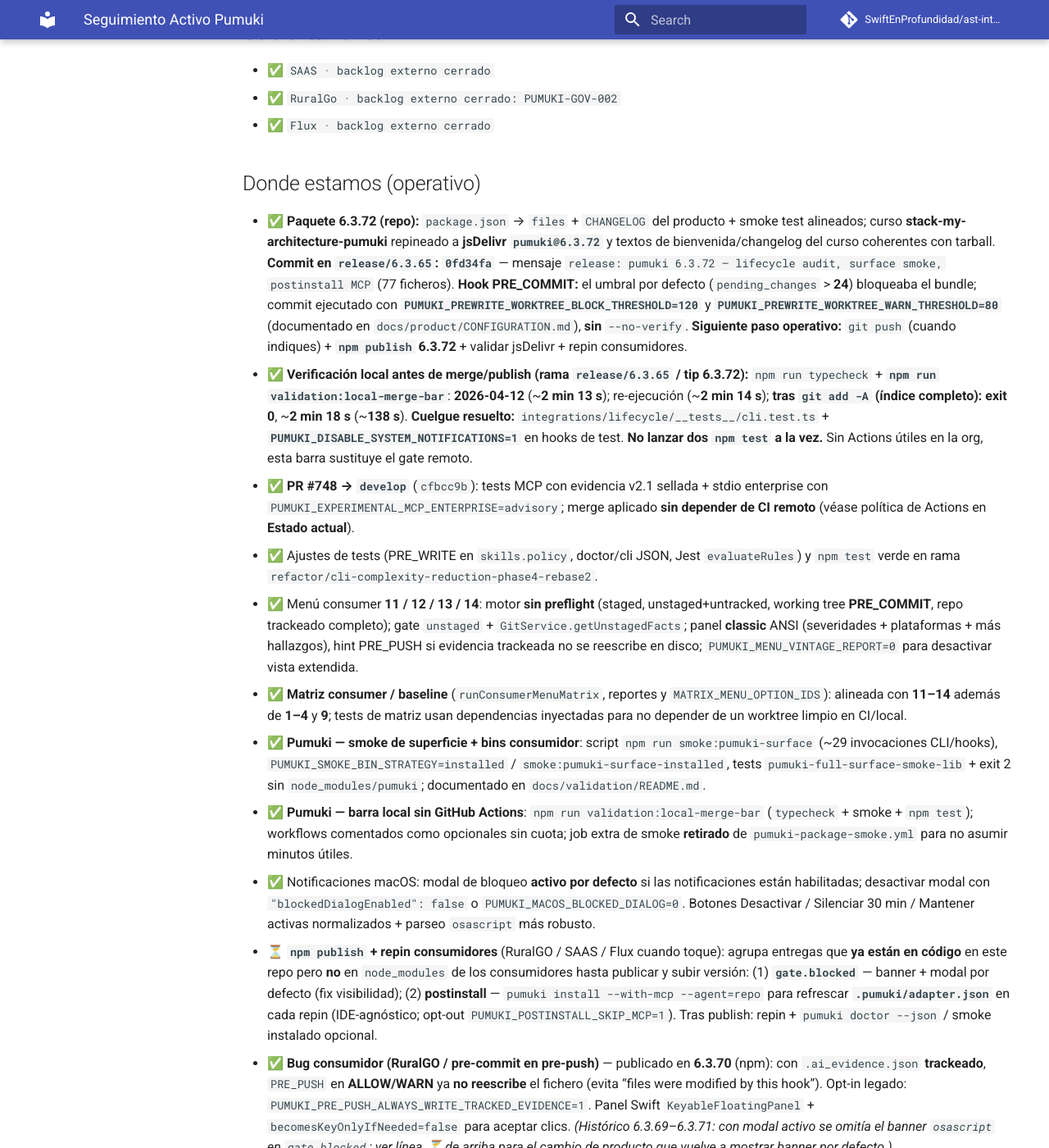
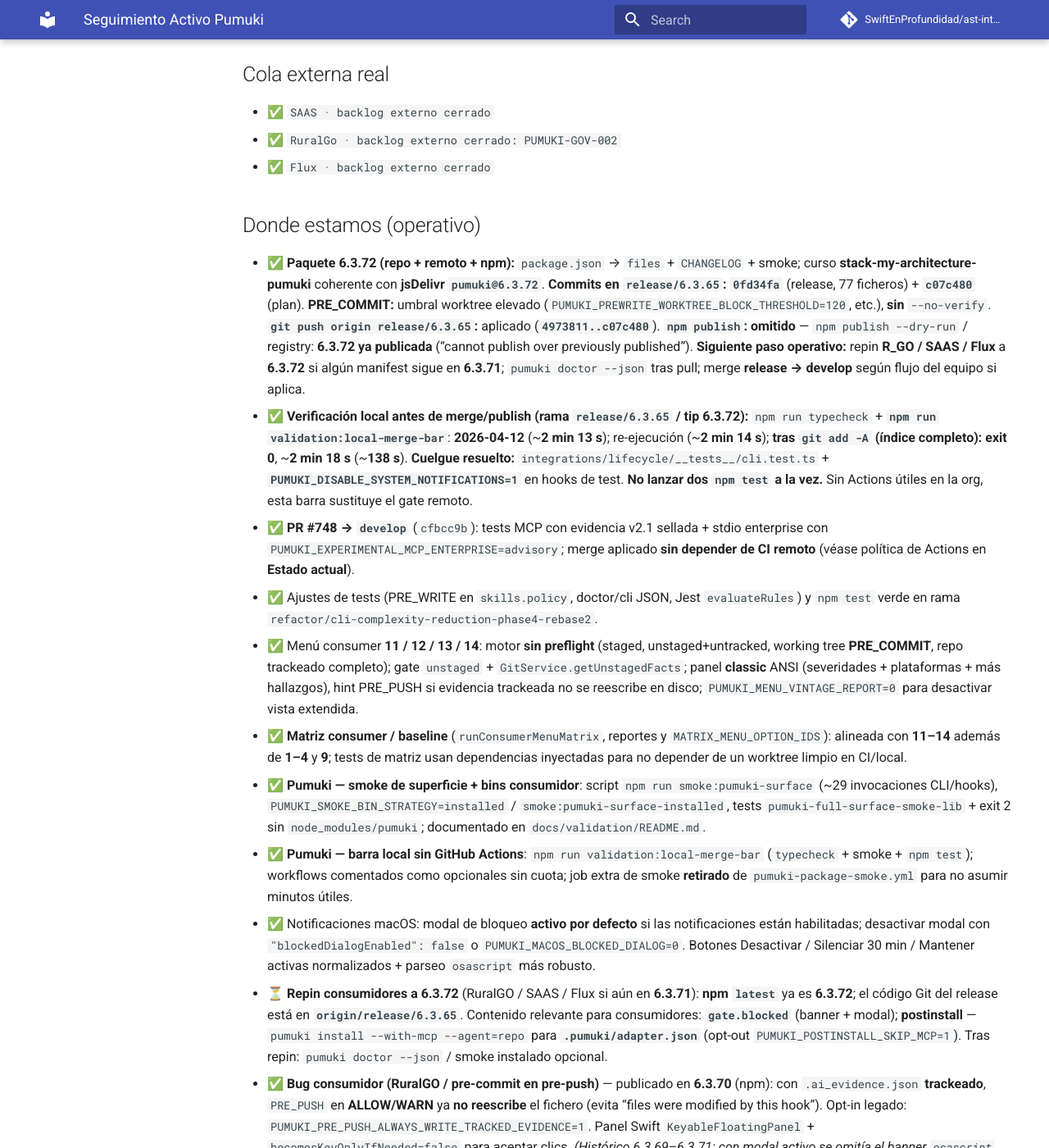
Before and after one commit to SwiftEnProfundidad/ast-intelligence-hooks, an MkDocs documentation site: the page built from docs/tracking/plan-activo-de-trabajo.md, in a window 1280 px wide and 1400 px high, scrolled down 1240 px. Shown: the whole window at 82% size. Built offline with MkDocs 1.6.1 and Material for MkDocs 9.7.7, drawn with Linux system fonts in a browser that asks for light colours; comment, search, counter and statistics services are not loaded; some of the changed text lies outside the part shown.

Commit message:
docs(tracking): push release/6.3.65 to origin; npm 6.3.72 already published

```diff
--- a/docs/tracking/plan-activo-de-trabajo.md
+++ b/docs/tracking/plan-activo-de-trabajo.md
@@ -20,7 +20,7 @@
 - Detalle operativo: ver **Prioridad ordenada** (abajo); **exactamente una** fila `🚧` mientras el charter RuralGO esté abierto.
 - Origen: `ast-intelligence-hooks`
 - Contexto: este archivo vive en el repo **Pumuki** pero el orden incluye **impacto en consumidores** (RuralGO, SAAS, Flux) cuando el ciclo de release lo exige; no es “solo un repo”, es el **espejo operativo** acordado en `AGENTS.md`.
-- Línea **6.3.72** (repo, pendiente `npm publish`): tarball amplía `files` con **AGENTS.md**, **CHANGELOG.md** y **`docs/tracking/plan-curso-pumuki-stack-my-architecture.md`**; **CHANGELOG** / **RELEASE_NOTES** consolidan también postinstall `--with-mcp --agent=repo`, modal **NSAlert**, smoke de superficie y **`validation:local-merge-bar`**. **6.3.71** (npm publicado): INC-069 + `operational_hints` + remediaciones compartidas + `PUMUKI_GATE_SCOPE_PATH_PREFIXES` + `doctor --parity`; **6.3.70** PRE_PUSH sin mutar evidencia trackeada ALLOW/WARN + modal macOS; **6.3.69** modal + stderr `gate.blocked` + git-flow/worktree en hooks; **6.3.68** PRE_WRITE encadenado + adapter por defecto; **6.3.65+** orden con pre-commit.com + `exec`.
+- Línea **6.3.72** (**npm `latest` = 6.3.72**, registry comprobado; **no** re-publicar misma semver): tarball amplía `files` con **AGENTS.md**, **CHANGELOG.md** y **`docs/tracking/plan-curso-pumuki-stack-my-architecture.md`**; **CHANGELOG** / **RELEASE_NOTES** consolidan también postinstall `--with-mcp --agent=repo`, modal **NSAlert**, smoke de superficie y **`validation:local-merge-bar`**. **Git:** `origin/release/6.3.65` incluye commits **`0fd34fa`** (release) + **`c07c480`** (tracking). **6.3.71** (npm anterior): INC-069 + `operational_hints` + remediaciones compartidas + `PUMUKI_GATE_SCOPE_PATH_PREFIXES` + `doctor --parity`; **6.3.70** PRE_PUSH sin mutar evidencia trackeada ALLOW/WARN + modal macOS; **6.3.69** modal + stderr `gate.blocked` + git-flow/worktree en hooks; **6.3.68** PRE_WRITE encadenado + adapter por defecto; **6.3.65+** orden con pre-commit.com + `exec`.
 - Estado global: **sin tareas PUMUKI-2xx abiertas en este espejo**; repin **6.3.71** en **R_GO**, **SAAS**, **Flux_training** en **remoto** (`package.json` + lockfile). Tras `git pull`, validar `pumuki doctor --json` (versión efectiva **6.3.71**). **R_GO `main`** puede seguir por detrás de `develop`; promoción a `main` es release aparte.
 - **CI (GitHub Actions):** la org **no** tiene cuota útil para Actions → los workflows remotos **no son operativos** ni bloquean el flujo: **merge cuando toque**, con calidad asegurada en **local** (hooks Pumuki, `npm run validation:local-merge-bar` o `npm test` / `npm run test:mcp` según alcance, etc.).
 
@@ -32,7 +32,7 @@
 
 ## Donde estamos (operativo)
 
-- ✅ **Paquete 6.3.72 (repo):** `package.json` → `files` + `CHANGELOG` del producto + smoke test alineados; curso **stack-my-architecture-pumuki** repineado a **jsDelivr `pumuki@6.3.72`** y textos de bienvenida/changelog del curso coherentes con tarball. **Commit en `release/6.3.65`:** **`0fd34fa`** — mensaje `release: pumuki 6.3.72 — lifecycle audit, surface smoke, postinstall MCP` (77 ficheros). **Hook PRE_COMMIT:** el umbral por defecto (`pending_changes` > **24**) bloqueaba el bundle; commit ejecutado con **`PUMUKI_PREWRITE_WORKTREE_BLOCK_THRESHOLD=120`** y **`PUMUKI_PREWRITE_WORKTREE_WARN_THRESHOLD=80`** (documentado en `docs/product/CONFIGURATION.md`), **sin** `--no-verify`. **Siguiente paso operativo:** `git push` (cuando indiques) + **`npm publish`** **6.3.72** + validar jsDelivr + repin consumidores.
+- ✅ **Paquete 6.3.72 (repo + remoto + npm):** `package.json` → `files` + `CHANGELOG` + smoke; curso **stack-my-architecture-pumuki** coherente con **jsDelivr `pumuki@6.3.72`**. **Commits en `release/6.3.65`:** **`0fd34fa`** (release, 77 ficheros) + **`c07c480`** (plan). **PRE_COMMIT:** umbral worktree elevado (`PUMUKI_PREWRITE_WORKTREE_BLOCK_THRESHOLD=120`, etc.), **sin** `--no-verify`. **`git push origin release/6.3.65`:** aplicado (**`4973811..c07c480`**). **`npm publish`:** **omitido** — `npm publish --dry-run` / registry: **6.3.72 ya publicada** (“cannot publish over previously published”). **Siguiente paso operativo:** repin **R_GO / SAAS / Flux** a **6.3.72** si algún manifest sigue en **6.3.71**; `pumuki doctor --json` tras pull; merge **release → develop** según flujo del equipo si aplica.
 - ✅ **Verificación local antes de merge/publish (rama `release/6.3.65` / tip 6.3.72):** `npm run typecheck` + **`npm run validation:local-merge-bar`**: **2026-04-12** (~**2 min 13 s**); re-ejecución (~**2 min 14 s**); **tras `git add -A` (índice completo):** **exit 0**, ~**2 min 18 s** (~**138 s**). **Cuelgue resuelto:** `integrations/lifecycle/__tests__/cli.test.ts` + **`PUMUKI_DISABLE_SYSTEM_NOTIFICATIONS=1`** en hooks de test. **No lanzar dos `npm test` a la vez.** Sin Actions útiles en la org, esta barra sustituye el gate remoto.
 - ✅ **PR #748 → `develop`** (`cfbcc9b`): tests MCP con evidencia v2.1 sellada + stdio enterprise con `PUMUKI_EXPERIMENTAL_MCP_ENTERPRISE=advisory`; merge aplicado **sin depender de CI remoto** (véase política de Actions en **Estado actual**).
 - ✅ Ajustes de tests (PRE_WRITE en `skills.policy`, doctor/cli JSON, Jest `evaluateRules`) y `npm test` verde en rama `refactor/cli-complexity-reduction-phase4-rebase2`.
@@ -41,7 +41,7 @@
 - ✅ **Pumuki — smoke de superficie + bins consumidor**: script `npm run smoke:pumuki-surface` (~29 invocaciones CLI/hooks), `PUMUKI_SMOKE_BIN_STRATEGY=installed` / `smoke:pumuki-surface-installed`, tests `pumuki-full-surface-smoke-lib` + exit 2 sin `node_modules/pumuki`; documentado en `docs/validation/README.md`.
 - ✅ **Pumuki — barra local sin GitHub Actions**: `npm run validation:local-merge-bar` (`typecheck` + smoke + `npm test`); workflows comentados como opcionales sin cuota; job extra de smoke **retirado** de `pumuki-package-smoke.yml` para no asumir minutos útiles.
 - ✅ Notificaciones macOS: modal de bloqueo **activo por defecto** si las notificaciones están habilitadas; desactivar modal con `"blockedDialogEnabled": false` o `PUMUKI_MACOS_BLOCKED_DIALOG=0`. Botones Desactivar / Silenciar 30 min / Mantener activas normalizados + parseo `osascript` más robusto.
-- ⏳ **`npm publish` + repin consumidores** (RuralGO / SAAS / Flux cuando toque): agrupa entregas que **ya están en código** en este repo pero **no** en `node_modules` de los consumidores hasta publicar y subir versión: (1) **`gate.blocked`** — banner + modal por defecto (fix visibilidad); (2) **postinstall** — `pumuki install --with-mcp --agent=repo` para refrescar **`.pumuki/adapter.json`** en cada repin (IDE-agnóstico; opt-out `PUMUKI_POSTINSTALL_SKIP_MCP=1`). Tras publish: repin + `pumuki doctor --json` / smoke instalado opcional.
+- ⏳ **Repin consumidores a 6.3.72** (RuralGO / SAAS / Flux si aún en **6.3.71**): **npm `latest`** ya es **6.3.72**; el código Git del release está en **`origin/release/6.3.65`**. Contenido relevante para consumidores: **`gate.blocked`** (banner + modal); **postinstall** — `pumuki install --with-mcp --agent=repo` para **`.pumuki/adapter.json`** (opt-out `PUMUKI_POSTINSTALL_SKIP_MCP=1`). Tras repin: `pumuki doctor --json` / smoke instalado opcional.
 - ✅ **Bug consumidor (RuralGO / pre-commit en pre-push)** — publicado en **6.3.70** (npm): con `.ai_evidence.json` **trackeado**, `PRE_PUSH` en **ALLOW/WARN** ya **no reescribe** el fichero (evita “files were modified by this hook”). Opt-in legado: `PUMUKI_PRE_PUSH_ALWAYS_WRITE_TRACKED_EVIDENCE=1`. Panel Swift `KeyableFloatingPanel` + `becomesKeyOnlyIfNeeded=false` para aceptar clics. *(Histórico 6.3.69–6.3.71: con modal activo se omitía el banner `osascript` en `gate.blocked`; ver línea ⏳ de arriba para el cambio de producto que vuelve a mostrar banner por defecto.)*
 - ✅ **Bug consumidor (RuralGO / PUMUKI-INC-069) + paquete mejoras consumer** — **publicado npm `pumuki@6.3.71`** (2026-04-06), tag **`v6.3.71`** re-alineado al commit de release; commits/push en Pumuki (`release/6.3.65`) con `--no-verify` donde el hook de worktree bloqueaba. Contenido: INC-069; `operational_hints`; remediaciones compartidas; `PUMUKI_GATE_SCOPE_PATH_PREFIXES`; `pumuki doctor --parity`. **Repin remoto** R_GO / SAAS / Flux → **6.3.71** (commits `chore(deps): repin pumuki to 6.3.71`).
 - ✅ **Git Pumuki**: `origin/develop` fast-forward a tip **`2af3962`** (misma base que `release/6.3.65` en ese momento); worktree redundante `ast-intelligence-hooks-sync-develop-6-3-60` **eliminado** (un solo worktree auxiliar `…-6-3-61` en `develop`).
```
